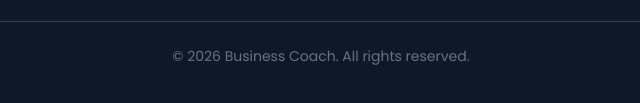
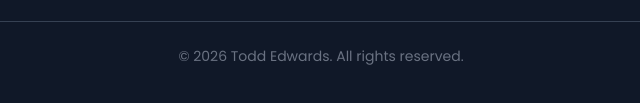
Before and after one commit to webwizsharmin/business-coach-landing-page, a website: page index.html in a window 1280 px wide. Shown: the part 3477-3580 px from the top of the page, 319-959 px from the left. Drawn offline with nearby package versions, Linux system fonts and the light colour scheme; files that its build step writes are made by us from their sources.

Commit message:
fix: rewrite the footer text

```diff
--- a/index.html
+++ b/index.html
@@ -570,7 +570,7 @@
       <hr class="border-gray-700 my-6" />
 
       <p class="text-gray-500 text-center text-sm">
-        &copy; 2026 Business Coach. All rights reserved.
+        &copy; 2026 Todd Edwards. All rights reserved.
       </p>
     </footer>
     <script src="./js/main.js"></script>
```
